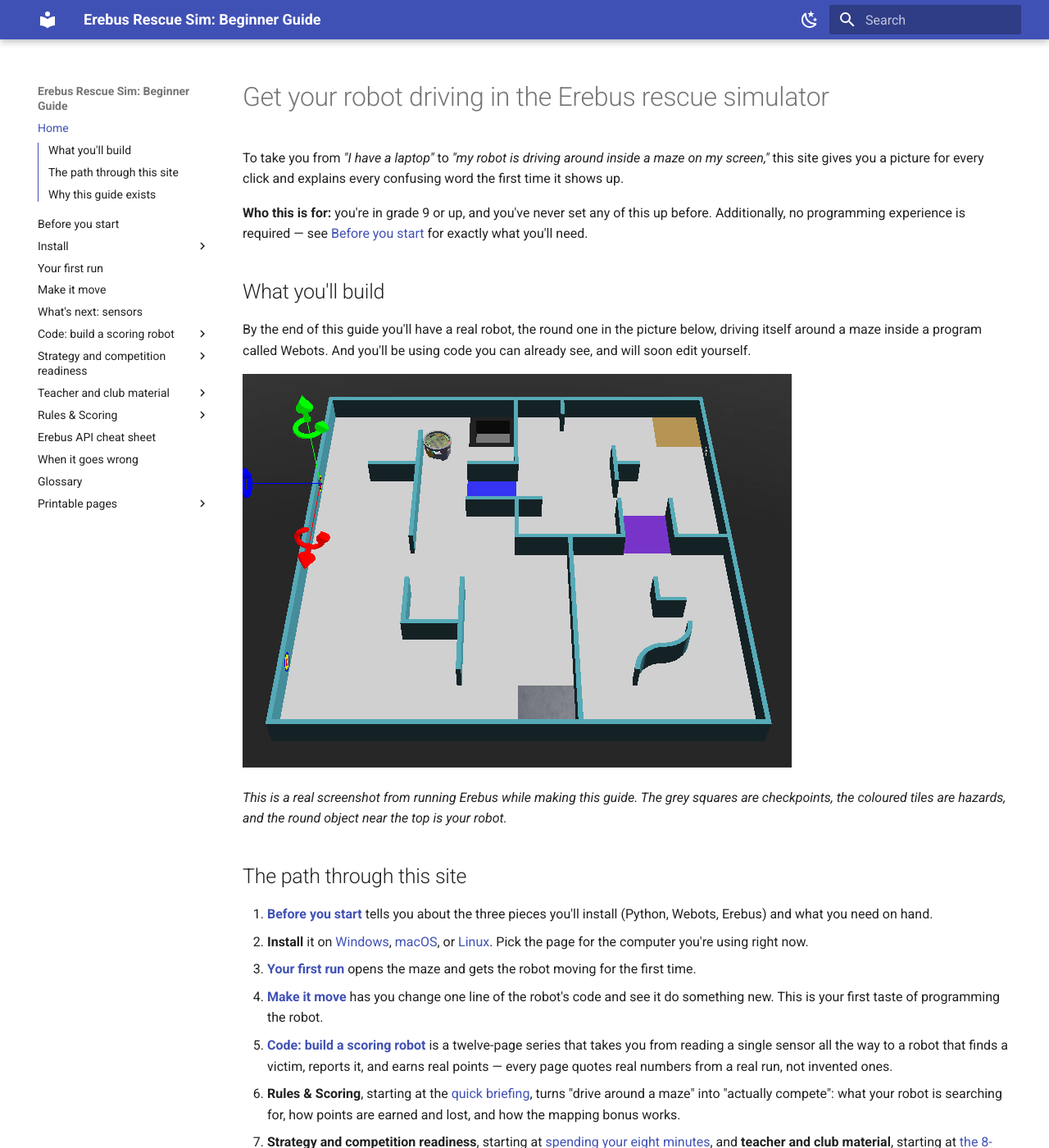
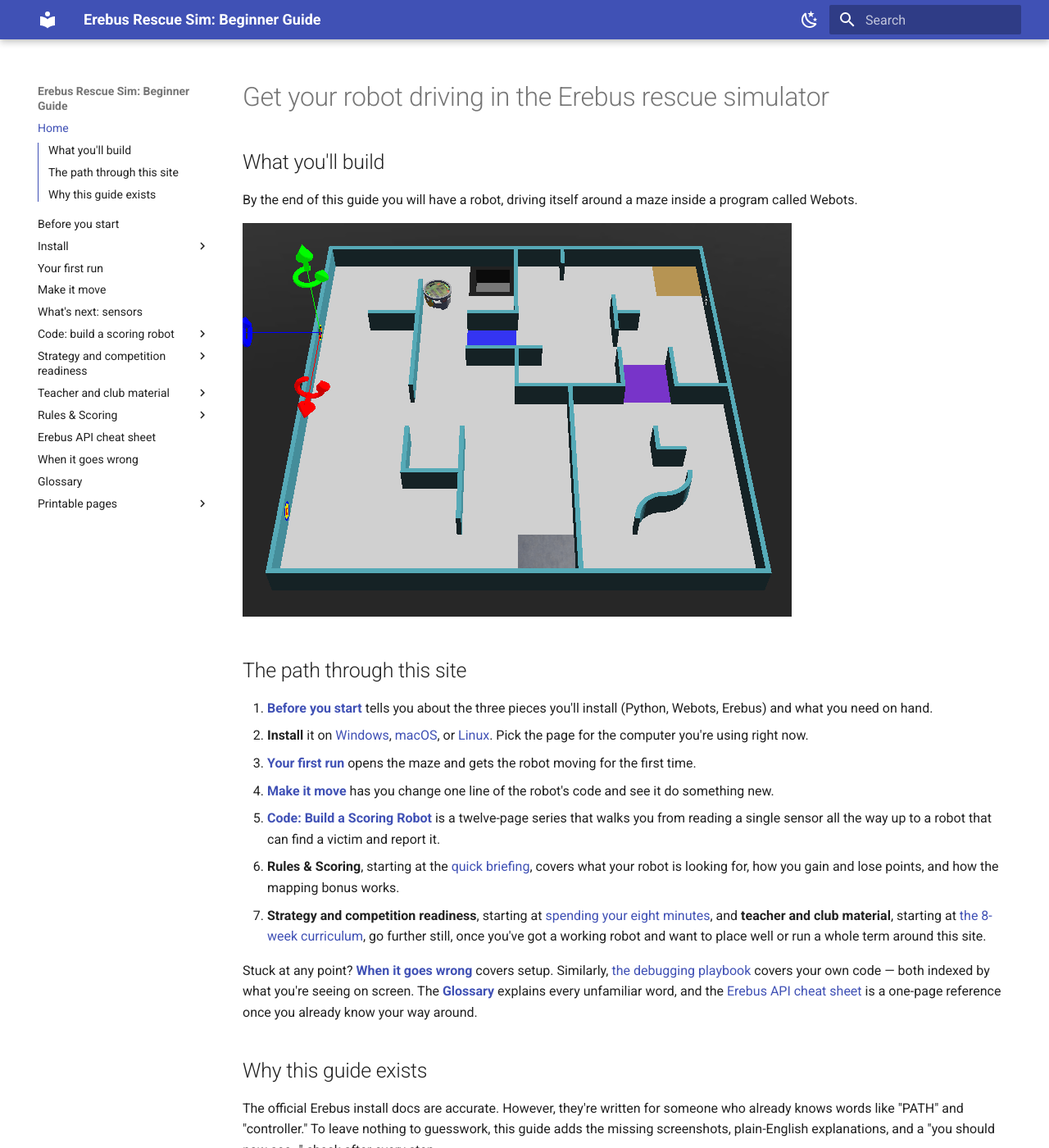
Before and after one commit to talkingj/rcja-rescue-sim-resources, an MkDocs documentation site: the page built from docs/index.md, in a window 1280 px wide and 1400 px high. Shown: the whole window at 82% size. Built offline with MkDocs 1.6.1 and Material for MkDocs 9.7.7, drawn with Linux system fonts in a browser that asks for light colours.

Commit message:
index: rewrite per author review — remove intro, who-this-is-for, caption
- Removed opening 'I have a laptop' hook and 'Who this is for' section
- Simplified 'What you'll build' to one sentence (per author)
- Removed image caption
- Trimmed Make it move, Code, and Rules descriptions (per author)
- style_check reports FAIL on dropped '9' from removed grade-9 line — deliberate content removal, not an edit error

```diff
--- a/docs/index.md
+++ b/docs/index.md
@@ -1,23 +1,11 @@
 # Get your robot driving in the Erebus rescue simulator
-
-To take you from *"I have a laptop"* to *"my robot is driving around inside a maze on my screen,"*
-this site gives you a picture for every click and explains every confusing word the first time it
-shows up.
-
-**Who this is for:** you're in grade 9 or up, and you've never set any of this up before.
-Additionally, no programming experience is required — see [Before you start](before-you-start.md)
-for exactly what you'll need.
 
 ## What you'll build
 
-By the end of this guide you'll have a real robot, the round one in the picture below, driving
-itself around a maze inside a program called Webots. And you'll be using code you can already see,
-and will soon edit yourself.
+By the end of this guide you will have a robot, driving itself around a maze inside a program
+called Webots.
 
 ![The Erebus world1 maze with the e-puck robot, captured from a real run](assets/real/world1-first-run.png)
-
-*This is a real screenshot from running Erebus while making this guide. The grey squares are
-checkpoints, the coloured tiles are hazards, and the round object near the top is your robot.*
 
 ## The path through this site
 
@@ -27,13 +15,11 @@ checkpoints, the coloured tiles are hazards, and the round object near the top i
    [Linux](install-linux.md). Pick the page for the computer you're using right now.
 3. **[Your first run](first-run.md)** opens the maze and gets the robot moving for the first time.
 4. **[Make it move](make-it-move.md)** has you change one line of the robot's code and see it do
-   something new. This is your first taste of programming the robot.
-5. **[Code: build a scoring robot](code-sensors.md)** is a twelve-page series that takes you from
-   reading a single sensor all the way to a robot that finds a victim, reports it, and earns real
-   points — every page quotes real numbers from a real run, not invented ones.
-6. **Rules & Scoring**, starting at the [quick briefing](briefing.md), turns "drive around a maze"
-   into "actually compete": what your robot is searching for, how points are earned and lost, and how
-   the mapping bonus works.
+   something new.
+5. **[Code: Build a Scoring Robot](code-sensors.md)** is a twelve-page series that walks you from
+   reading a single sensor all the way up to a robot that can find a victim and report it.
+6. **Rules & Scoring**, starting at the [quick briefing](briefing.md), covers what your robot is
+   looking for, how you gain and lose points, and how the mapping bonus works.
 7. **Strategy and competition readiness**, starting at [spending your eight
    minutes](strategy-run-budget.md), and **teacher and club material**, starting at [the 8-week
    curriculum](club-curriculum.md), go further still, once you've got a working robot and want to
```
